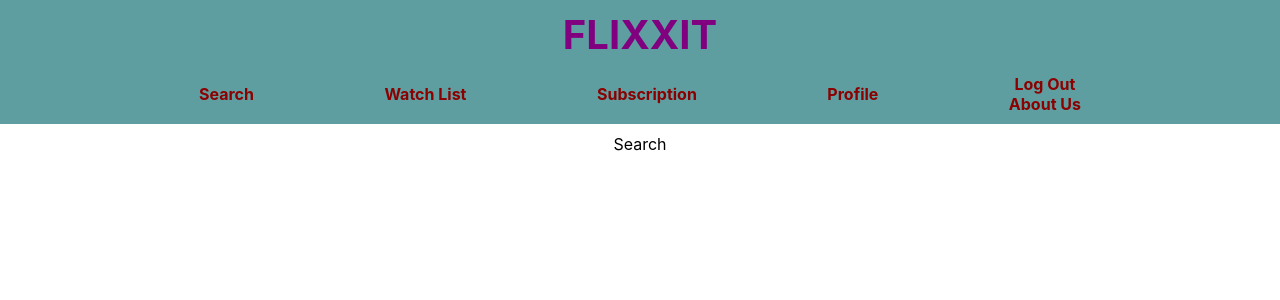
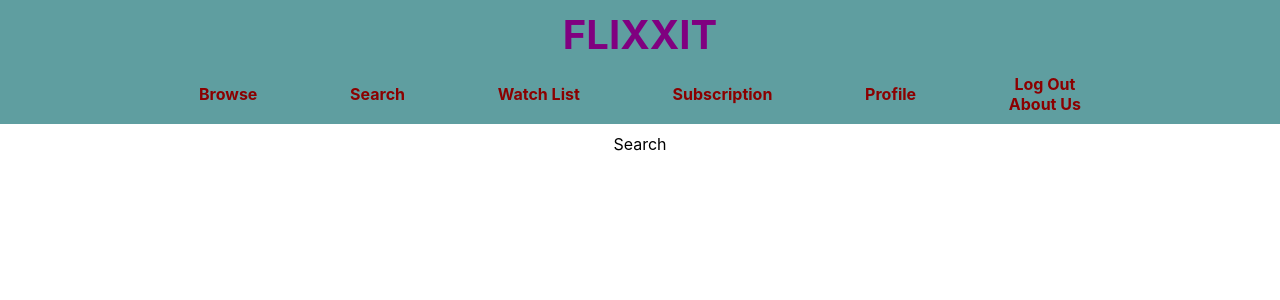
Before and after one commit to PizzaCat07/flixxit, a React (Create React App) app in the folder app/: page /search in a window 1280 px wide. Shown: the top 300 px of the page. Built offline with nearby package versions, Linux system fonts and the light colour scheme.

Commit message:
added browse to header

```diff
--- a/app/src/shared/components/Header.js
+++ b/app/src/shared/components/Header.js
@@ -7,6 +7,13 @@ const Header = () => {
     <div id="header">
       <span className="siteName">FLIXXIT </span>
       <div id="navBar">
+        <span
+          onClick={() => {
+            navigate("/dashboard");
+          }}
+        >
+          Browse{" "}
+        </span>
         <span
           onClick={() => {
             navigate("/search");
```
